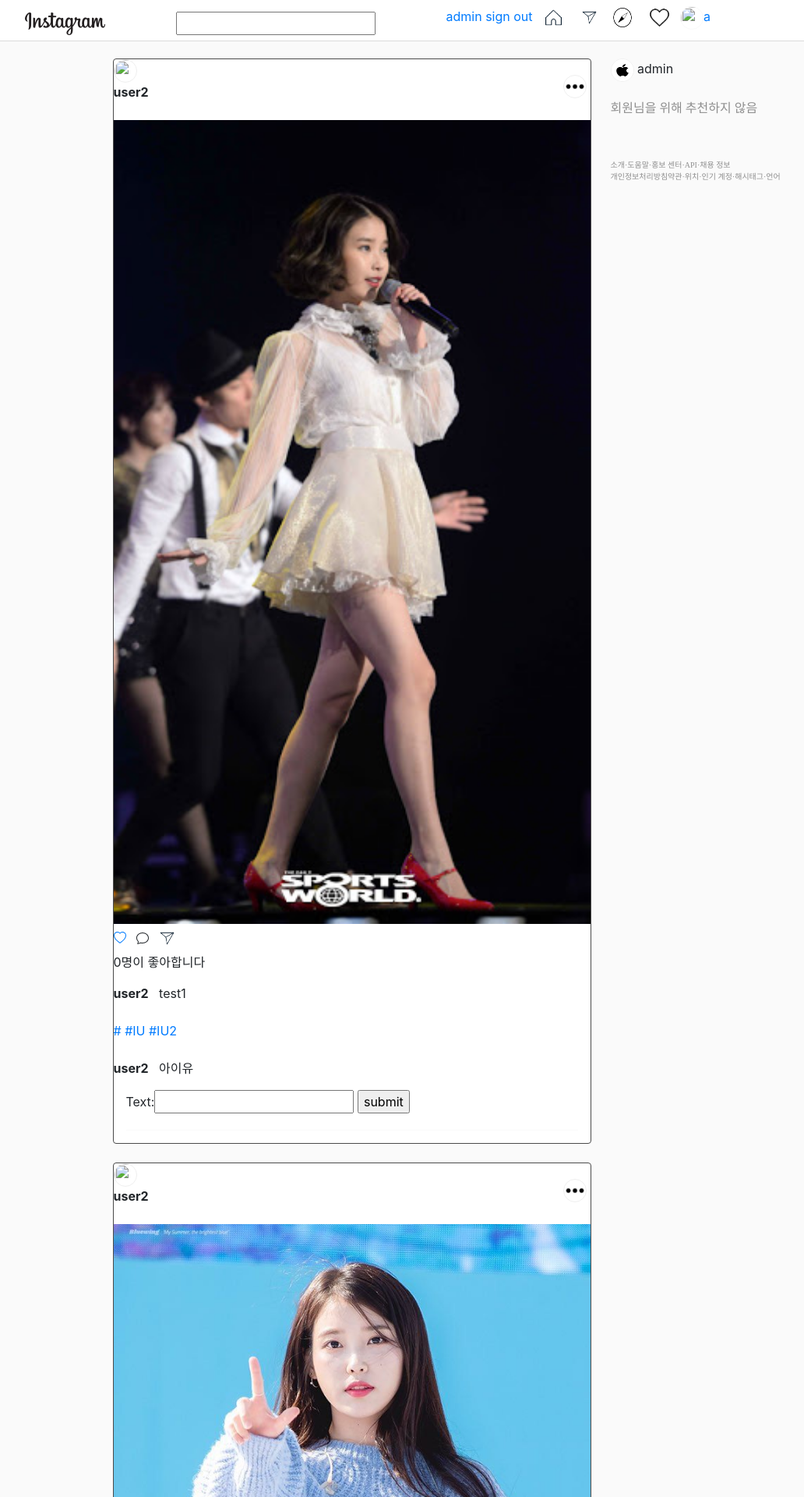
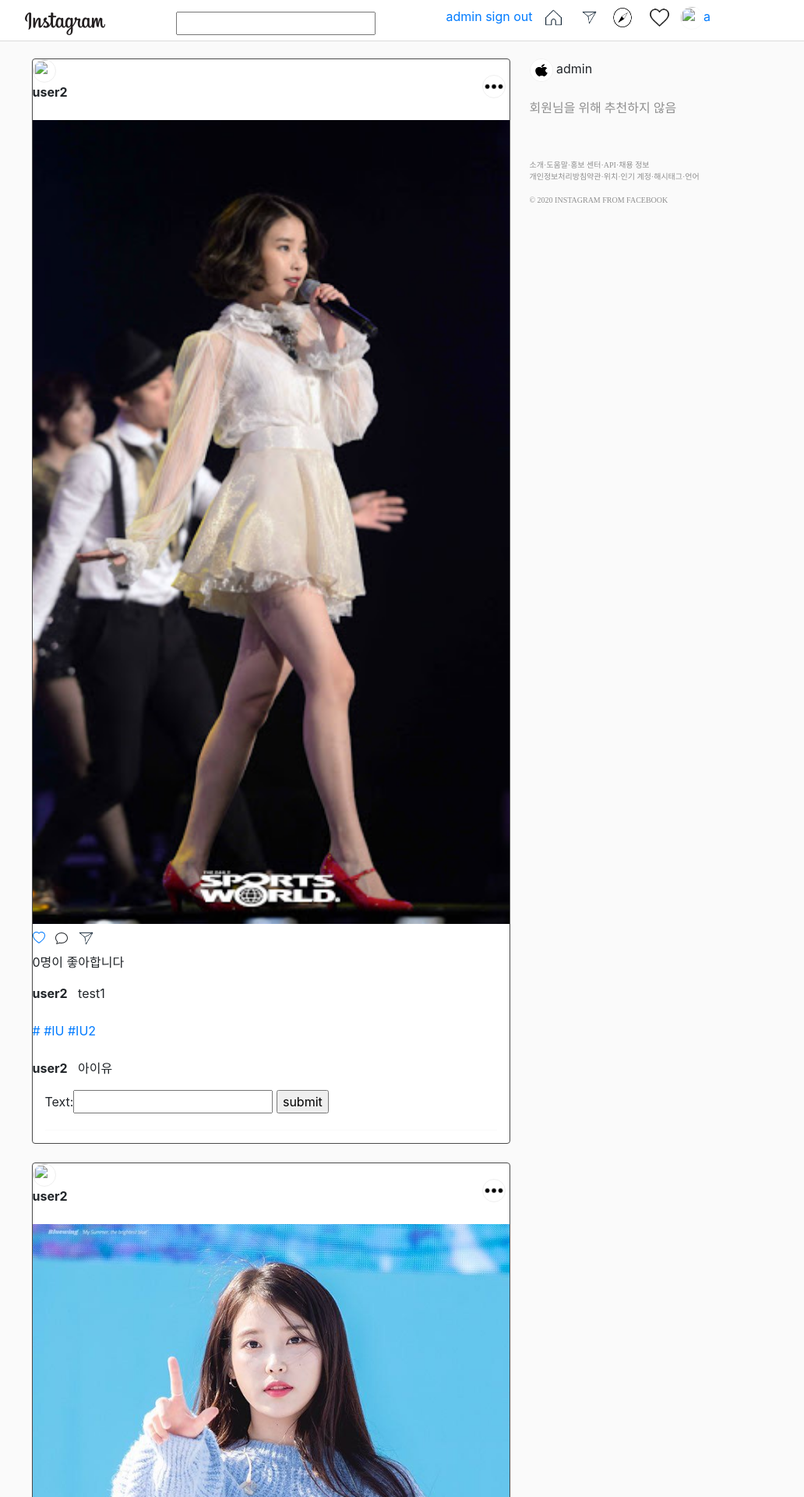
Before and after one commit to eastheat10/instagram, a Django app: page / in a window 1280 px wide. Shown: the top 1920 px of the page at 78% size, without its empty margins (176-1208 px from the left). Run offline with Django 3.2, Linux system fonts and the light colour scheme; a user stored in the database is signed in; data comes from the database, SQL or seed files in the repository; data that the repository does not hold is empty; some libraries are stand-ins or nearby versions; some web fonts are replaced.

Commit message:
finish main

```diff
--- a/instagram/insta/static/insta/css/style.css
+++ b/instagram/insta/static/insta/css/style.css
@@ -78,7 +78,7 @@ body{
 
 .main{
     background-color: #fafafa;
-    margin: 0 auto;
+    margin-right: 13rem;
 }
 
 .card{
--- a/instagram/insta/templates/insta/main.html
+++ b/instagram/insta/templates/insta/main.html
@@ -87,8 +87,10 @@
                 </div><br><br>
                 <div class="suggest">
                     소개·도움말·홍보 센터·API·채용 정보<br>
-                    개인정보처리방침약관·위치·인기 계정·해시태그·언어
-                </div>
+                    개인정보처리방침약관·위치·인기 계정·해시태그·언어<br><br>
+                    © 2020 INSTAGRAM FROM FACEBOOK
+                </div><br>
+
             </div>
         </div>
     </div>
```
